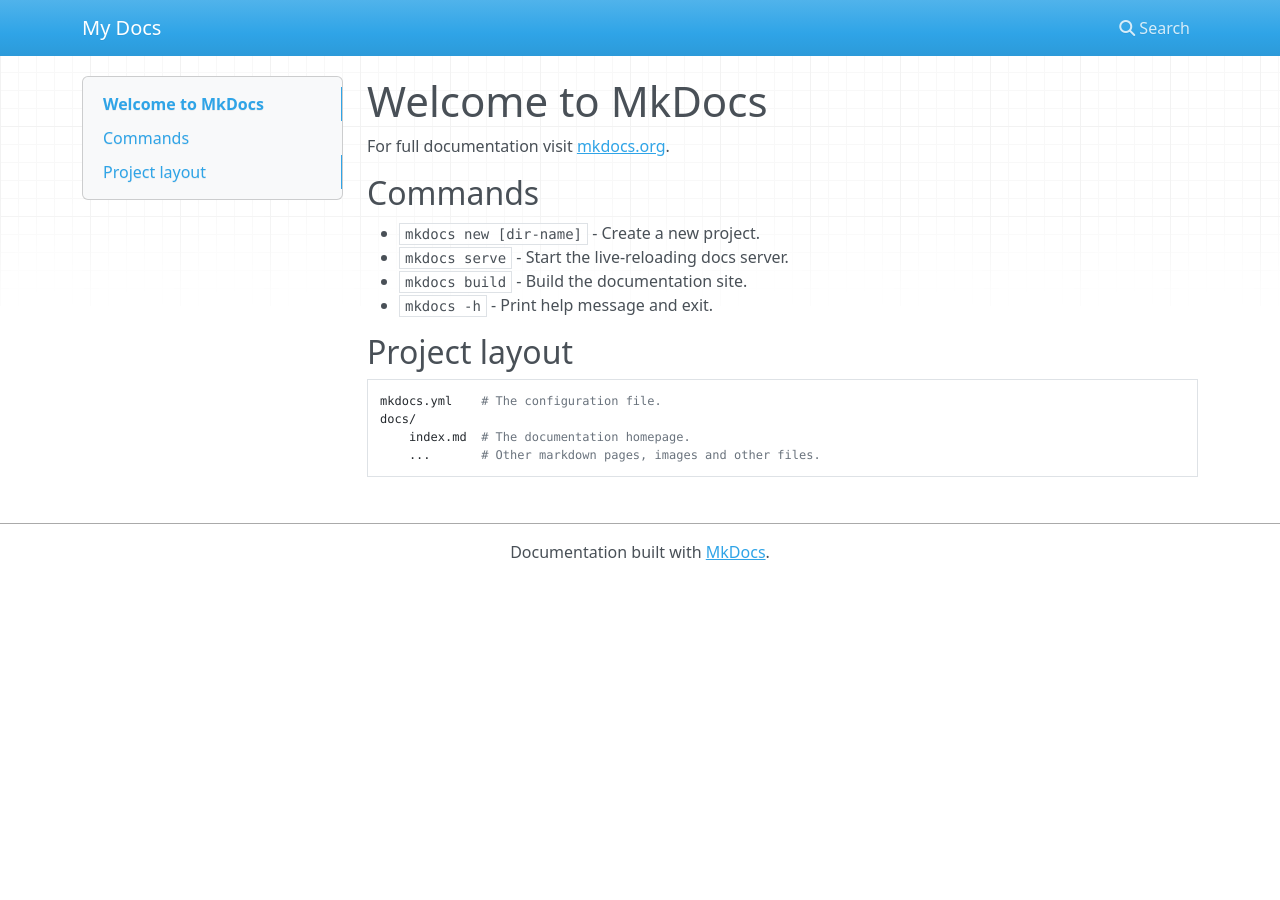
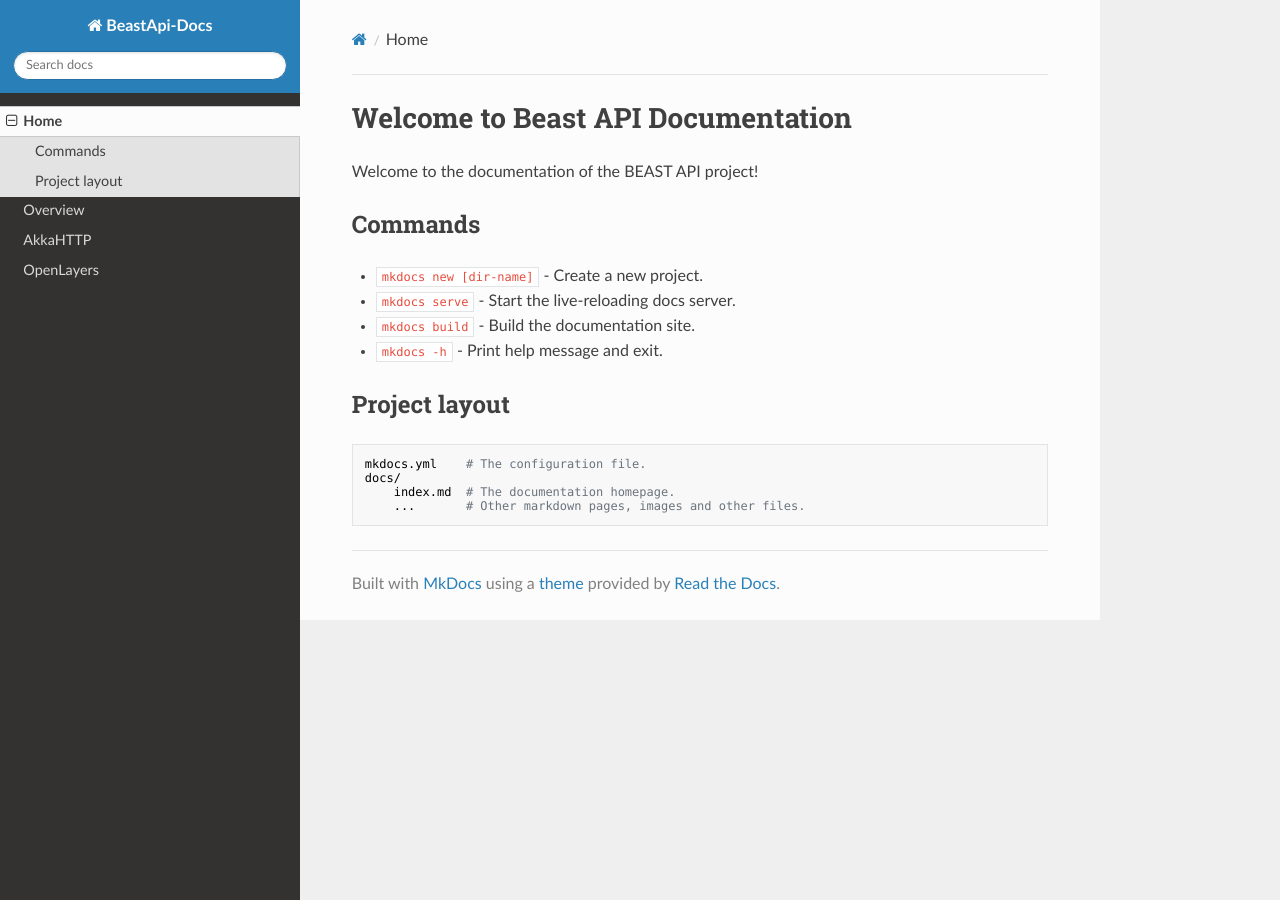
Before and after one commit to abraham2512/beastapi-docs, an MkDocs documentation site: the page built from docs/index.md, in a window 1280 px wide. Built offline with MkDocs 1.6.1, drawn with Linux system fonts in a browser that asks for light colours; nearby versions of some CDN libraries.

Commit message:
initial commits

```diff
--- a/docs/index.md
+++ b/docs/index.md
@@ -1,6 +1,6 @@
-# Welcome to MkDocs
+# Welcome to Beast API Documentation
 
-For full documentation visit [mkdocs.org](https://www.mkdocs.org).
+Welcome to the documentation of the BEAST API project!
 
 ## Commands
 
--- a/mkdocs.yml
+++ b/mkdocs.yml
@@ -1 +1,8 @@
-site_name: My Docs
+site_name: BeastApi-Docs
+
+nav:
+    - Home: index.md
+    - Overview: overview.md
+    - AkkaHTTP: backend.md
+    - OpenLayers: frontend.md
+theme: readthedocs
```
